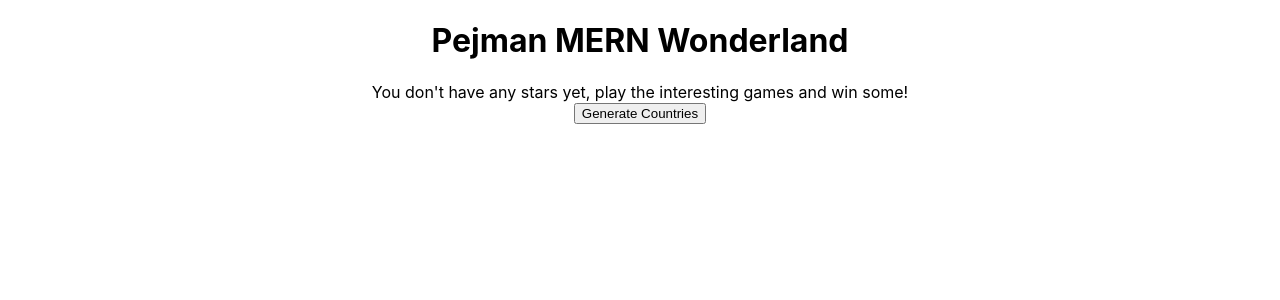
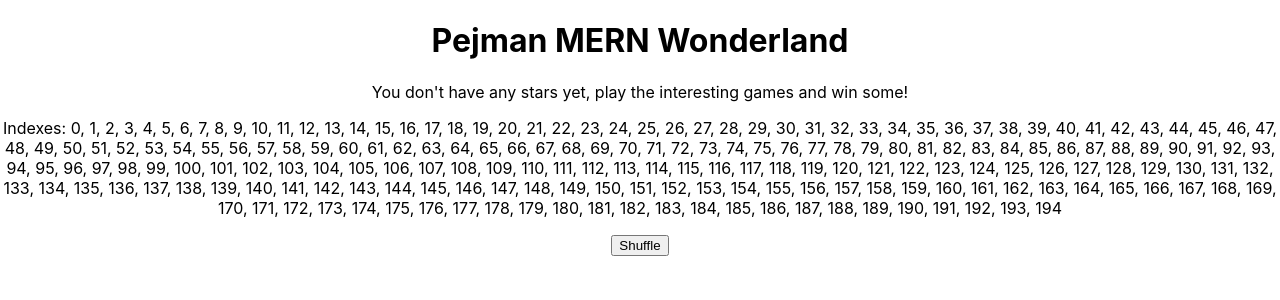
Before and after one commit to PejmanFSD/Pejman-MERN-Wonderland, a React (Create React App) app: page / in a window 1280 px wide. Both pictures are taken after a click on the button "Capitals". Shown: the top 300 px of the page. Built offline with nearby package versions, Linux system fonts and the light colour scheme.

Commit message:
Shuffling the indexes of the array of the countries.
A function is created to shuffle the array of the indexes.

```diff
--- a/src/Capitals/Capitals.jsx
+++ b/src/Capitals/Capitals.jsx
@@ -1,24 +1,23 @@
 import { useState } from "react";
 import countries from "./countries";
-
+const indexesArray = new Array(countries.length).fill(null).map((c, i) => i);
 export default function Capitals() {
-  const [allCountries, setAllCountries] = useState(countries);
-  const [chosenCountries, setChosenCountries] = useState([]);
-  const generateCountries = () => {
-    for (let i = 0; i < 20; i++) {
-      const randomIndex = Math.floor(Math.random() * allCountries.length);
-      setChosenCountries((currChosenCountries) => [
-        ...currChosenCountries,
-        allCountries[randomIndex].country,
-      ]);
+  const [indexes, setIndexes] = useState(indexesArray);
+  const shuffleArray = (array) => {
+    const arr = [...array];
+    for (let i = arr.length - 1; i > 0; i--) {
+      const j = Math.floor(Math.random() * (i + 1));
+      [arr[i], arr[j]] = [arr[j], arr[i]];
     }
+    return arr;
+  };
+  const handleShuffle = () => {
+    setIndexes((prev) => shuffleArray(prev));
   };
   return (
     <div>
-      {chosenCountries.map((i) => (
-        <div>{i}</div>
-      ))}
-      <button onClick={() => generateCountries()}>Generate Countries</button>
+      <p>Indexes: {indexes.join(", ")}</p>
+      <button onClick={() => handleShuffle()}>Shuffle</button>
     </div>
   );
 }
```
